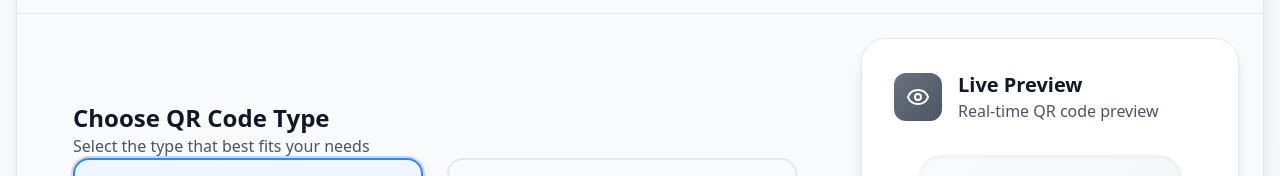
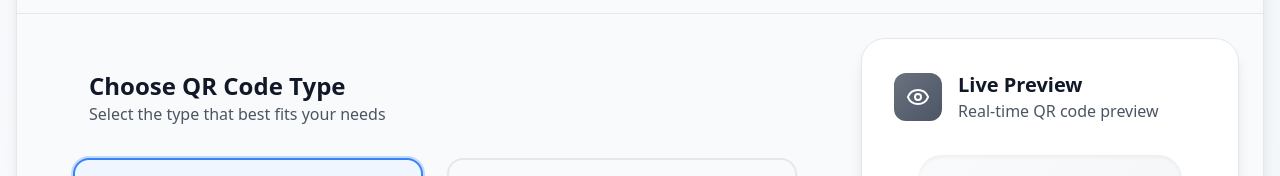
Before and after one commit to Burhan-sheikh/flashqwert, a React (Vite) app: page /generator in a window 1280 px wide. Shown: the part 359-535 px from the top of the page. Built offline with nearby package versions, Linux system fonts and the light colour scheme; no server answers.

Commit message:
Updated QRGenerator.tsx

```diff
--- a/src/components/QRGenerator.tsx
+++ b/src/components/QRGenerator.tsx
@@ -640,13 +640,14 @@ const QRGenerator: React.FC<QRGeneratorProps> = ({
                 className="p-8"
               >
                 <div className="flex items-center gap-4 mb-8">
-
+                  <div className="flex items-center justify-center">
 
                   </div>
-
+                  <div>
                     <h2 className="text-2xl font-bold text-gray-900">Choose QR Code Type</h2>
                     <p className="text-gray-600">Select the type that best fits your needs</p>
-
+                  </div>
+                </div>
 
                 <div className="grid grid-cols-1 md:grid-cols-2 gap-6 mb-8">
                   <motion.button
```
